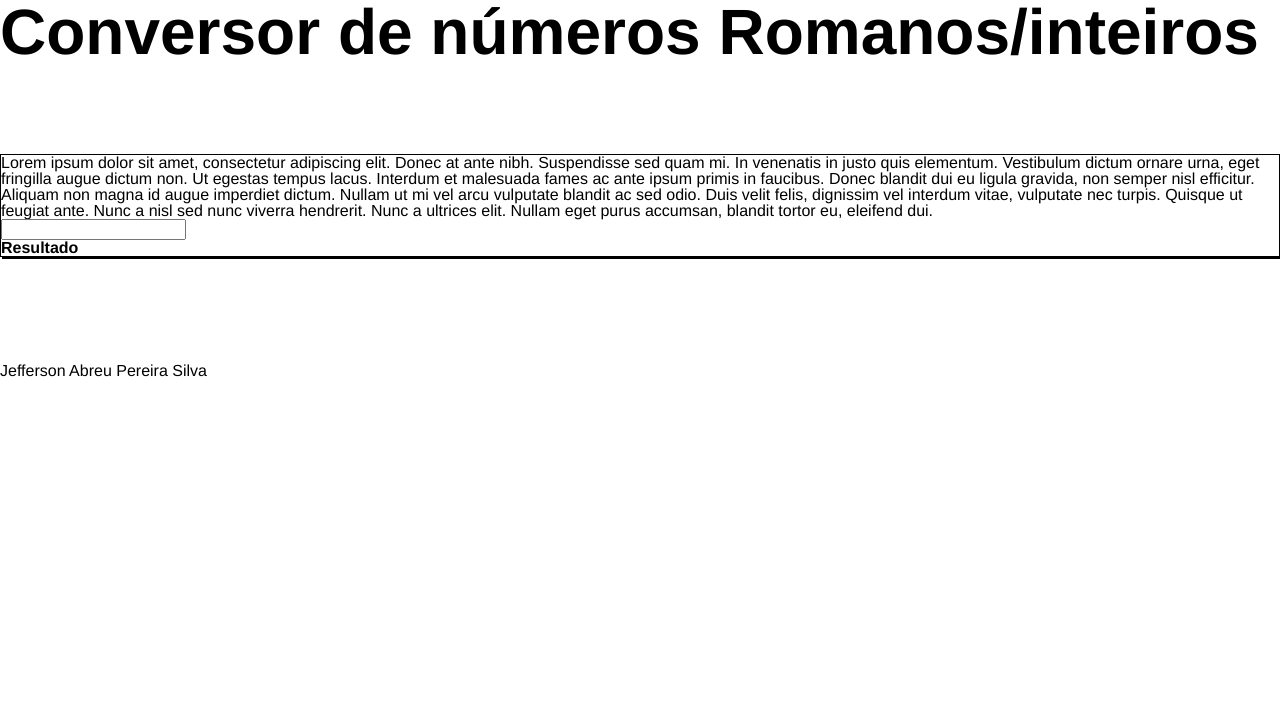
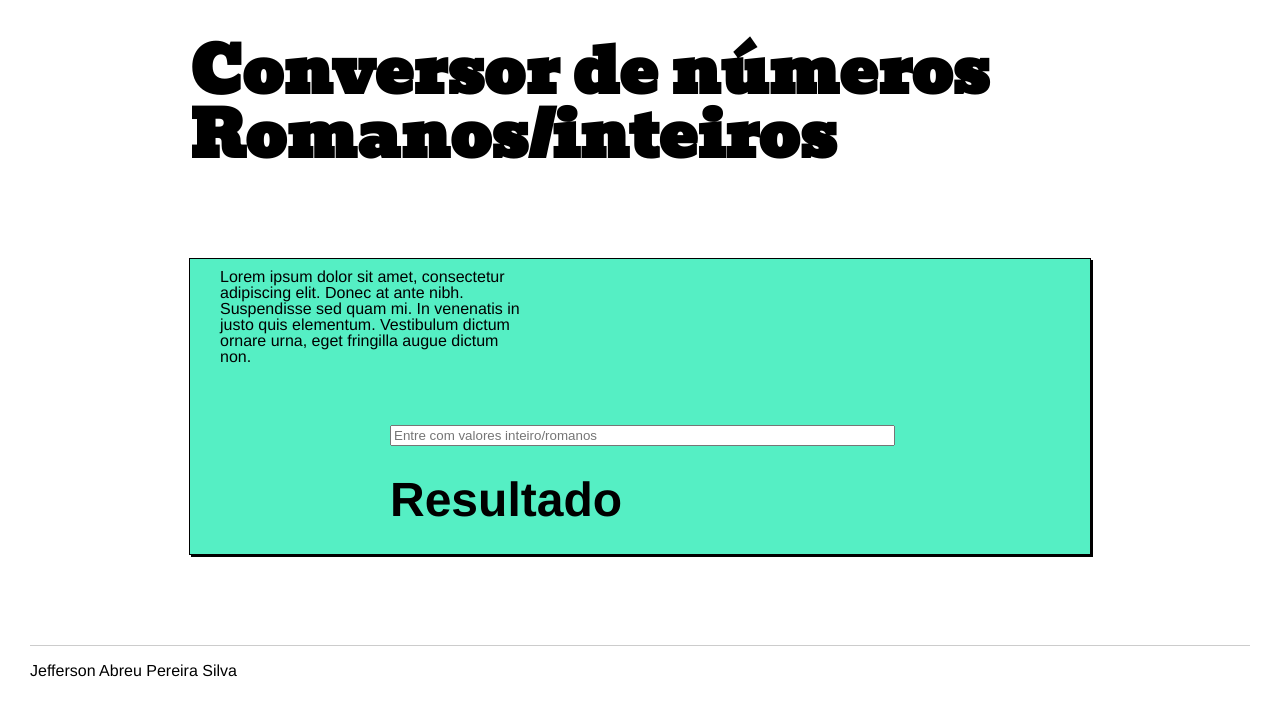
Before and after one commit to Nabucodono5or/projeto_ConverRomanos, a website: page index.html in a window 1280 px wide. Drawn offline with Linux system fonts and the light colour scheme.

Commit message:
html finalizado

```diff
--- a/css/master.css
+++ b/css/master.css
@@ -1,14 +1,39 @@
 body {
   font-family: Helvetica;
   font-size: 1em;
+  padding: 30px;
 }
 
 h1 {
+  font-family: 'Bevan', cursive;
   font-size: 4em;
+  width: 900px;
+  margin: 10px auto 10px auto;
 }
 
 #sessao {
+  background-color: #55efc4;
   margin: 90px auto 90px auto;
   border: 1px solid #000000;
   box-shadow: 2px 2px;
+  width: 900px;
 }
+
+.texto {
+  margin: 10px auto 10px 30px;
+  width: 300px;
+}
+
+.centro {
+  margin: 60px auto 30px auto;
+  width: 500px;
+}
+
+#resultado {
+  margin-top: 30px;
+  font-size: 3em;
+}
+
+hr {
+
+}
--- a/index.html
+++ b/index.html
@@ -1,14 +1,17 @@
 <!DOCTYPE html>
 <html>
+
 <head>
   <meta charset="utf-8">
   <meta name="author" content="Jefferson Abreu Pereira Silva">
   <meta lang="pt-br">
 
+  <link href="https://fonts.googleapis.com/css?family=Bevan" rel="stylesheet">
   <link rel="stylesheet" href="css/reset.css">
   <link rel="stylesheet" href="css/master.css">
   <title>Conversor de numeros Romanos/inteiros</title>
 </head>
+
 <body>
   <div id="container">
     <header id="cabecalho">
@@ -16,23 +19,19 @@
     </header>
 
     <section id="sessao">
-        <p id="descricao">Lorem ipsum dolor sit amet, consectetur adipiscing elit.
-          Donec at ante nibh. Suspendisse sed quam mi.
-          In venenatis in justo quis elementum. Vestibulum dictum ornare urna,
-          eget fringilla augue dictum non. Ut egestas tempus lacus. Interdum et
-          malesuada fames ac ante ipsum primis in faucibus. Donec blandit dui
-          eu ligula gravida, non semper nisl efficitur. Aliquam non magna id
-          augue imperdiet dictum. Nullam ut mi vel arcu vulputate blandit ac
-          sed odio. Duis velit felis, dignissim vel interdum vitae, vulputate
-          nec turpis. Quisque ut feugiat ante. Nunc a nisl sed nunc viverra
-          hendrerit. Nunc a ultrices elit. Nullam eget purus accumsan, blandit
-          tortor eu, eleifend dui. </p>
-        <label for="entrada"></label> <input id="entrada" type="text" name="" value="">
+      <div class="texto">
+        <p id="descricao">Lorem ipsum dolor sit amet, consectetur adipiscing elit. Donec at ante nibh. Suspendisse sed quam mi. In venenatis in justo quis elementum. Vestibulum dictum ornare urna, eget fringilla augue dictum non. </p>
+      </div>
+      <div class="centro">
+        <input id="entrada" type="text" name="valores" value="" placeholder="Entre com valores inteiro/romanos" maxlength="60" size="60">
+
         <h2 id="resultado">Resultado</h2>
+      </div>
     </section>
 
-      <br id="linha">
+    <hr id="linha">
     <footer> Jefferson Abreu Pereira Silva </footer>
   </div>
 </body>
+
 </html>
```
Lines whose indentation alone changed are shown as unchanged.
